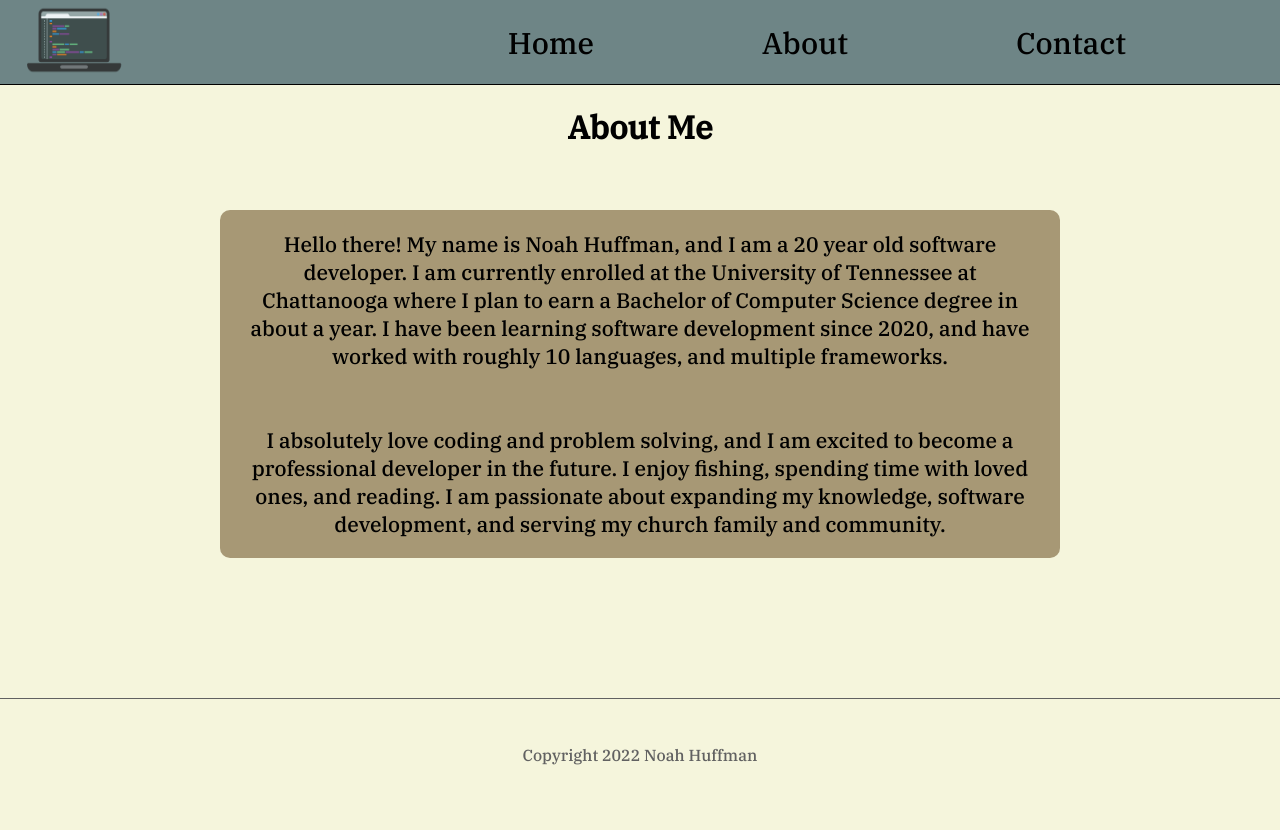
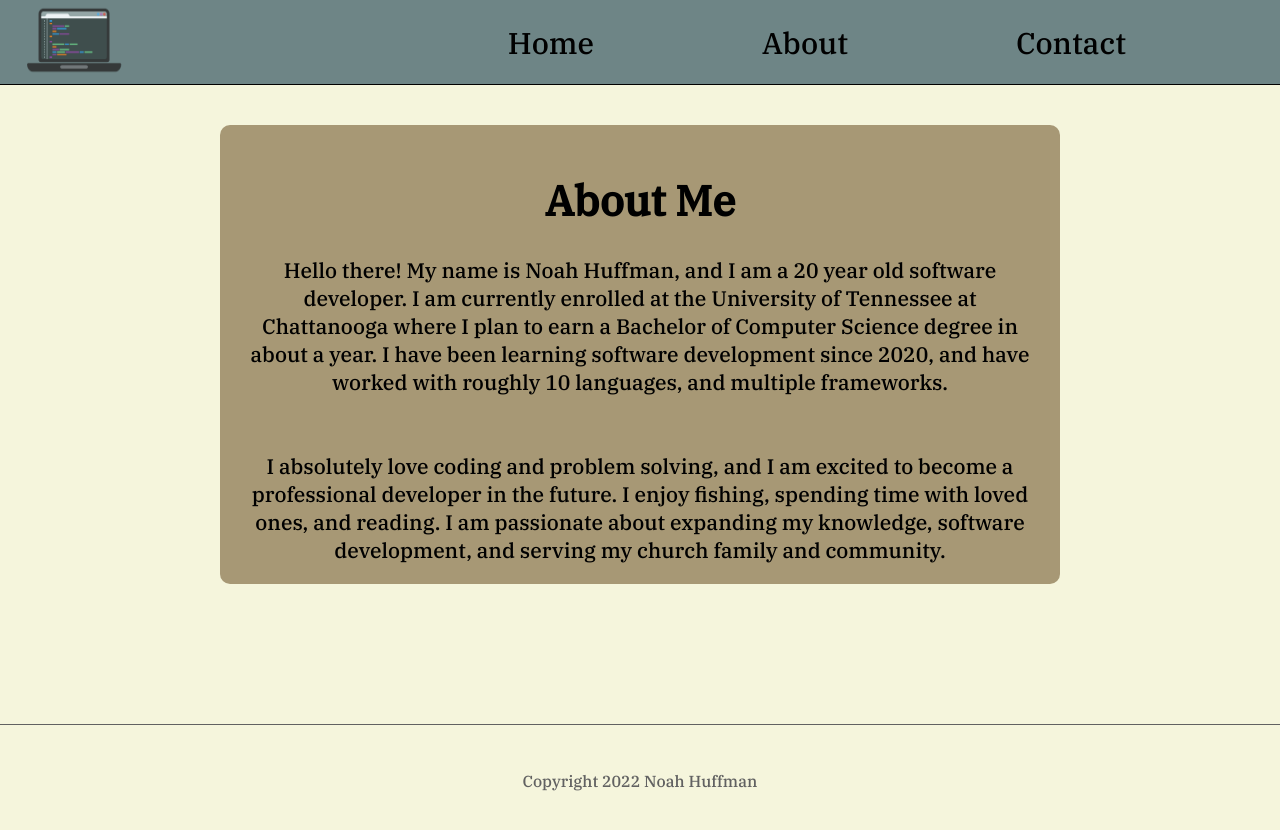
Before and after one commit to NoahHuffman/Portfolio, a Next.js app: page /about in a window 1280 px wide. Shown: the top 830 px of the page. Built offline with nearby package versions, Linux system fonts and the light colour scheme.

Commit message:
asognsadi

```diff
--- a/pages/about.js
+++ b/pages/about.js
@@ -6,9 +6,9 @@ const About = () => {
       <Head>
         <title>Noah H. | About</title>
       </Head>
-      <h1 className="abouth1">About Me</h1>
       <div className="about">
         <span className="aboutContent">
+          <h1 className="abouth1">About Me</h1>
           Hello there! My name is Noah Huffman, and I am a 20 year old software
           developer. I am currently enrolled at the University of Tennessee at
           Chattanooga where I plan to earn a Bachelor of Computer Science degree
```
